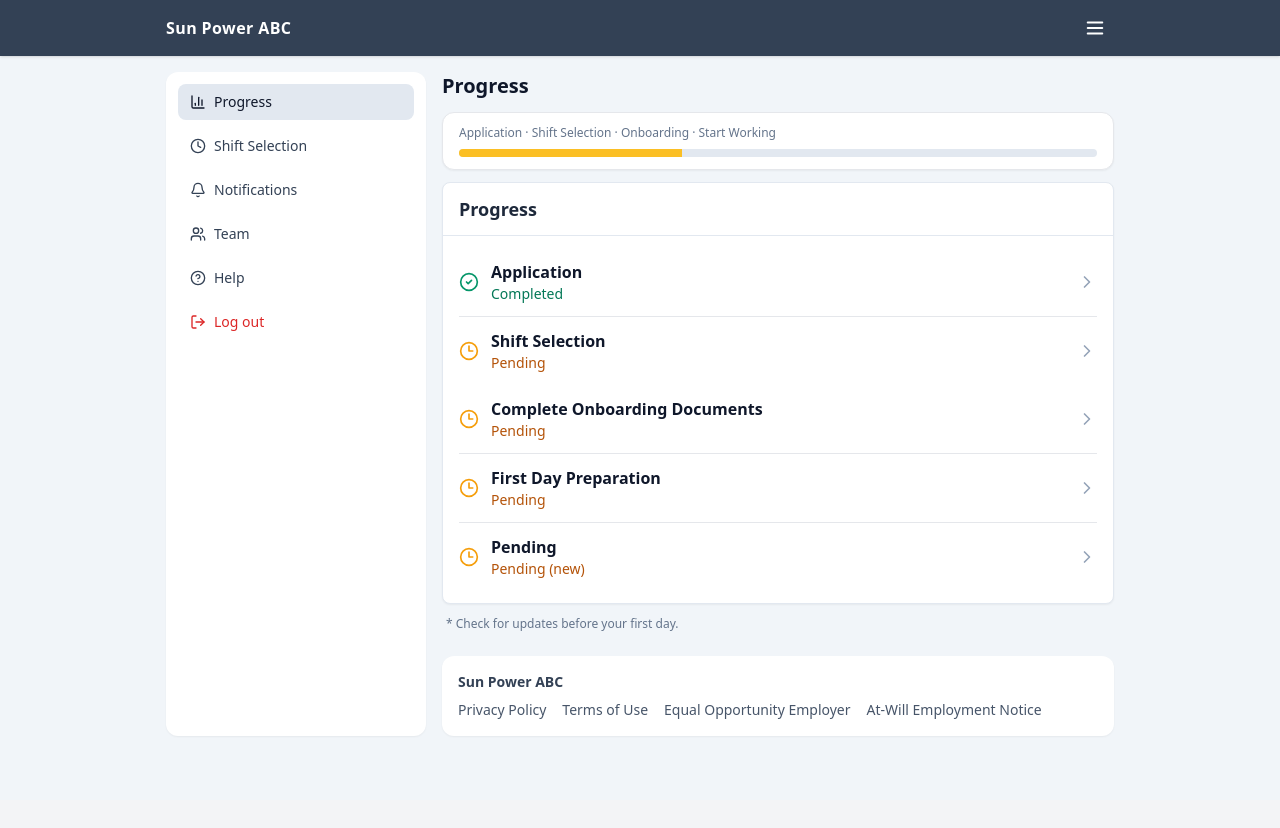
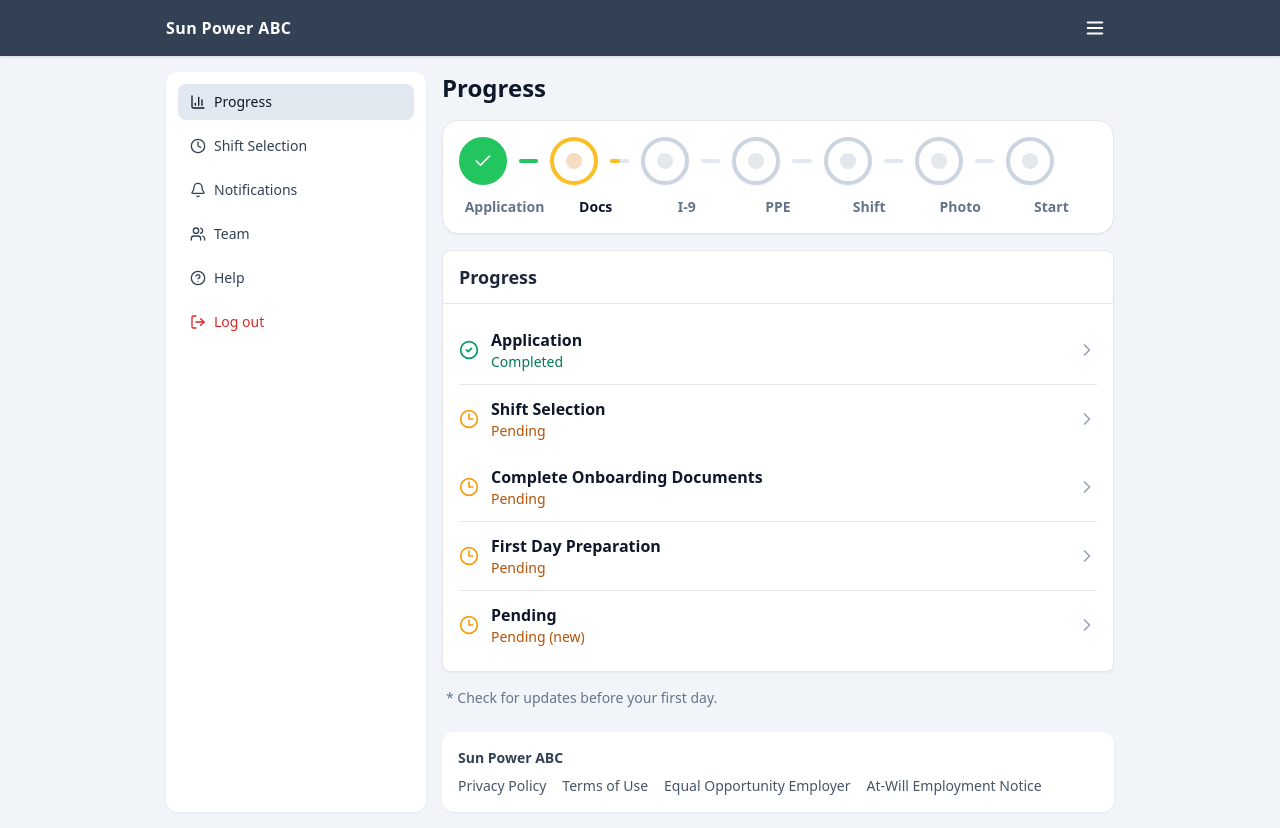
Before and after one commit to celebrityscoop868/sunpowerabc, a React (Vite) app: page /#/progress in a window 1280 px wide. Before the commit the page ends 800 px from the top, so only its background shows below. Built offline with nearby package versions, Linux system fonts and the light colour scheme.

Commit message:
Actualizar Progress.jsx

```diff
--- a/src/pages/Progress.jsx
+++ b/src/pages/Progress.jsx
@@ -2,20 +2,81 @@ import React from "react";
 import Card from "../components/Card.jsx";
 import StatusRow from "../components/StatusRow.jsx";
 import { progressSteps } from "../data/mock.js";
+import { Check } from "lucide-react";
+
+function Stepper({ steps, currentIndex = 1 }) {
+  return (
+    <div className="rounded-2xl border bg-white p-4 shadow-sm">
+      {/* Circles + lines */}
+      <div className="flex items-center">
+        {steps.map((label, i) => {
+          const done = i < currentIndex;
+          const current = i === currentIndex;
+
+          return (
+            <div key={label} className="flex flex-1 items-center">
+              <div
+                className={[
+                  "grid h-12 w-12 place-items-center rounded-full border-4 shadow-sm",
+                  done && "border-green-500 bg-green-500 text-white",
+                  current && "border-amber-400 bg-white text-amber-600",
+                  !done && !current && "border-slate-300 bg-white text-slate-400",
+                ]
+                  .filter(Boolean)
+                  .join(" ")}
+              >
+                {done ? (
+                  <Check size={20} />
+                ) : (
+                  <div className="h-4 w-4 rounded-full bg-current opacity-25" />
+                )}
+              </div>
+
+              {i !== steps.length - 1 && (
+                <div className="mx-3 h-1 flex-1 rounded bg-slate-200">
+                  <div
+                    className={[
+                      "h-1 rounded",
+                      done ? "w-full bg-green-500" : current ? "w-1/2 bg-amber-400" : "w-0",
+                    ].join(" ")}
+                  />
+                </div>
+              )}
+            </div>
+          );
+        })}
+      </div>
+
+      {/* Labels */}
+      <div className="mt-3 flex justify-between text-sm font-semibold">
+        {steps.map((label, i) => (
+          <div
+            key={label}
+            className={[
+              "flex-1 text-center",
+              i === currentIndex ? "text-slate-900" : "text-slate-500",
+            ].join(" ")}
+          >
+            {label}
+          </div>
+        ))}
+      </div>
+    </div>
+  );
+}
 
 export default function Progress() {
   return (
-    <div className="space-y-3">
-      <div className="text-xl font-bold text-slate-900">Progress</div>
+    <div className="space-y-4">
+      <div className="text-2xl font-bold text-slate-900">Progress</div>
 
-      {/* Bar simple (no complicado) */}
-      <div className="rounded-xl border bg-white px-4 py-3 shadow-sm">
-        <div className="text-xs text-slate-500 mb-2">Application · Shift Selection · Onboarding · Start Working</div>
-        <div className="h-2 w-full rounded-full bg-slate-200 overflow-hidden">
-          <div className="h-full w-[35%] bg-amber-400" />
-        </div>
-      </div>
+      {/* Stepper estilo captura 1 */}
+      <Stepper
+        steps={["Application", "Docs", "I-9", "PPE", "Shift", "Photo", "Start"]}
+        currentIndex={1} // 0=Application, 1=Docs (ajústalo si quieres)
+      />
 
+      {/* Tu card actual */}
       <Card title="Progress">
         <div>
           {progressSteps.map((s) => (
@@ -24,7 +85,7 @@ export default function Progress() {
         </div>
       </Card>
 
-      <div className="text-xs text-slate-500 px-1">
+      <div className="text-sm text-slate-500 px-1">
         * Check for updates before your first day.
       </div>
     </div>
```
